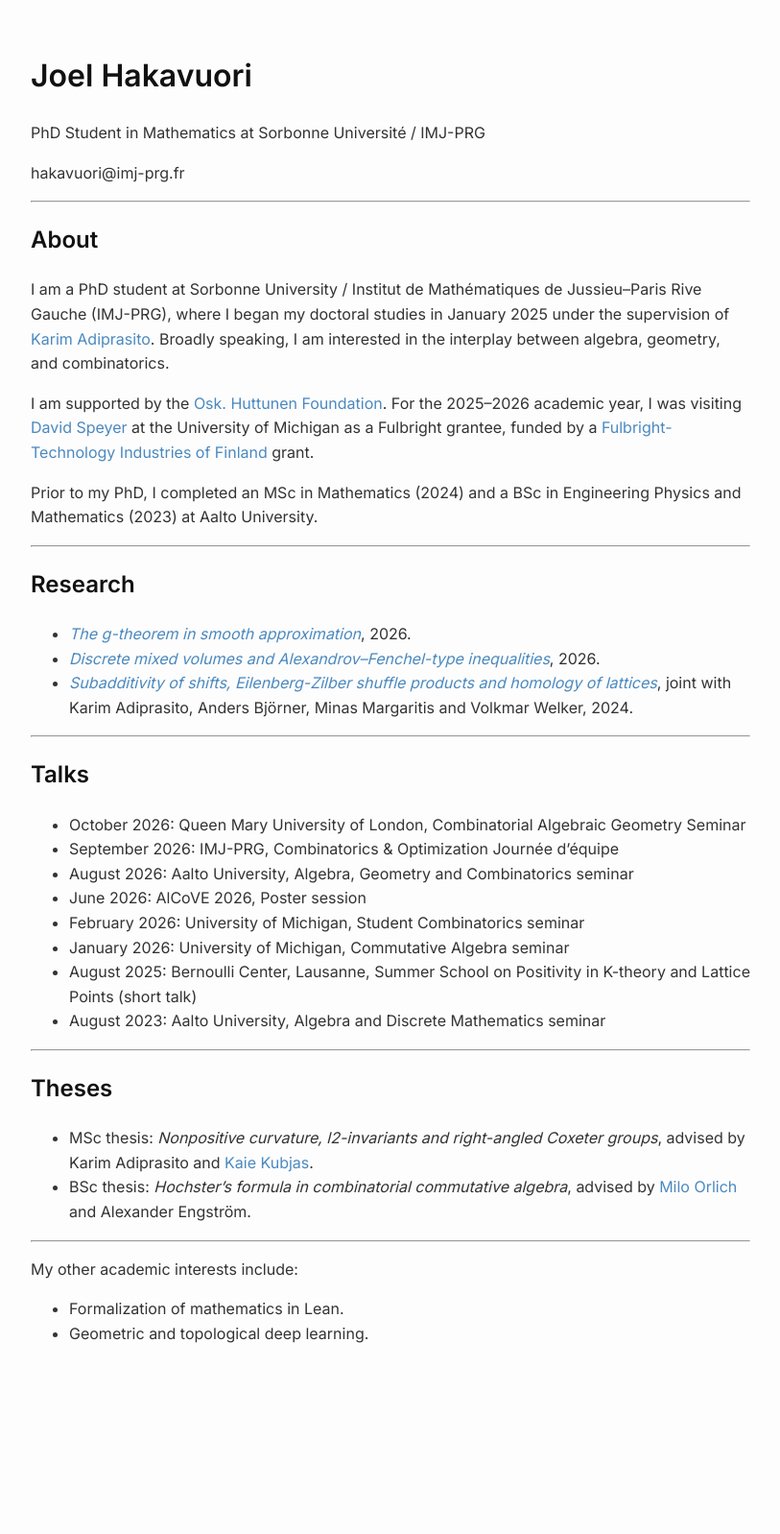
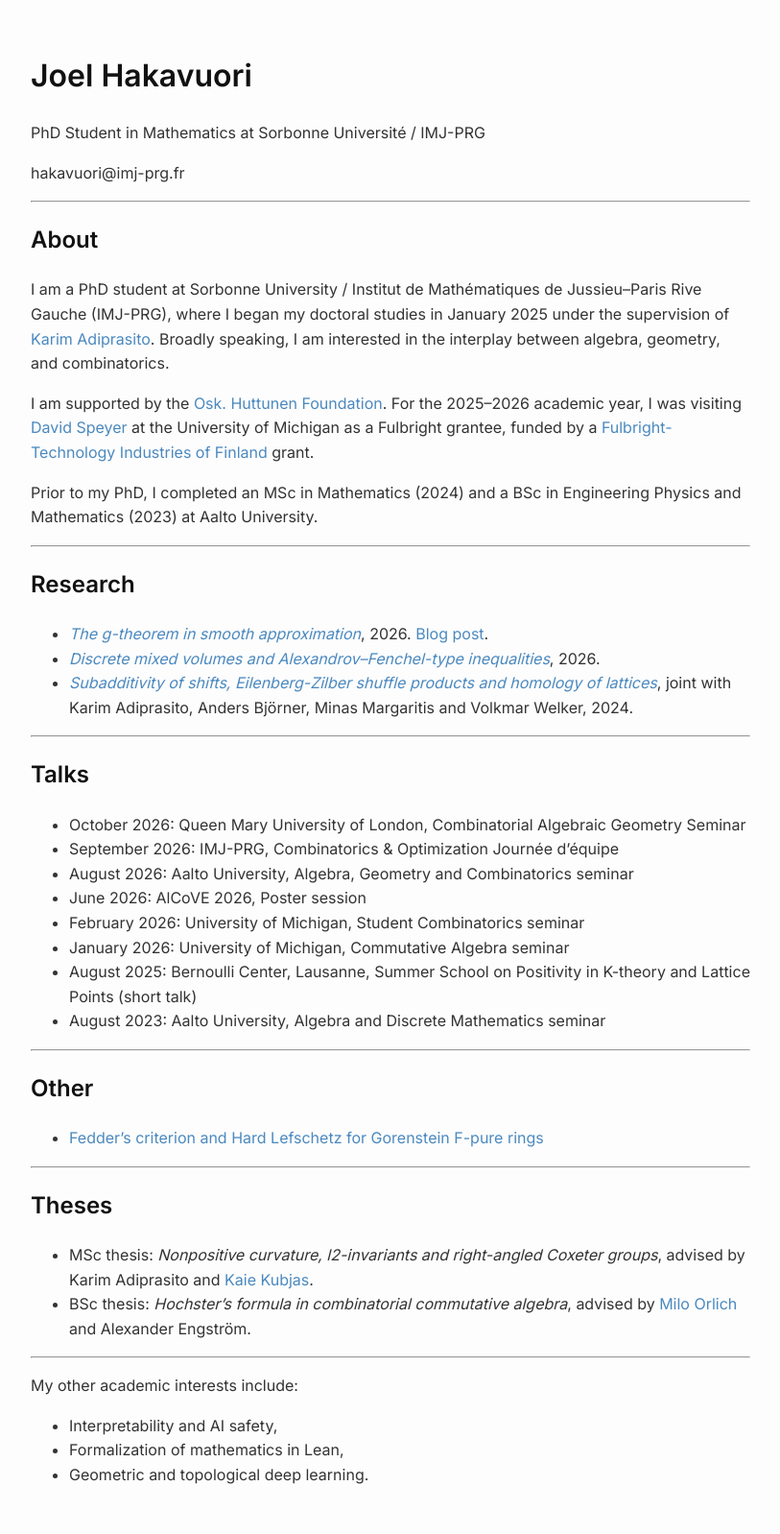
Before and after one commit to hakav/hakav.github.io, a Jekyll site: the page built from index.md, in a window 1280 px wide. Shown: the whole page at 96% size, without its empty margins (233-1046 px from the left). Built offline with Jekyll 4.4.1, drawn with Linux system fonts in a browser that asks for light colours; before the commit the page ends 1450 px from its top, so only the background shows below that.

Commit message:
Update index.md

```diff
--- a/index.md
+++ b/index.md
@@ -34,7 +34,7 @@ Prior to my PhD, I completed an MSc in Mathematics (2024) and a BSc in Engineeri
 ---
 
 ## Research
-- [*The g-theorem in smooth approximation*](https://arxiv.org/abs/2609.24790), 2026.
+- [*The g-theorem in smooth approximation*](https://arxiv.org/abs/2609.24790), 2026. [Blog post](https://kaguprasetya.com/2026/11/16/smooth-polytopes-die-zweite/).
 - [*Discrete mixed volumes and Alexandrov--Fenchel-type inequalities*](https://hal.science/hal-05774751), 2026.
 - [*Subadditivity of shifts, Eilenberg-Zilber shuffle products and homology of lattices*](https://arxiv.org/abs/2404.16643), joint with Karim Adiprasito, Anders Björner, Minas Margaritis and Volkmar Welker, 2024.
 
@@ -53,6 +53,12 @@ Prior to my PhD, I completed an MSc in Mathematics (2024) and a BSc in Engineeri
 
 ---
 
+## Other
+
+- [Fedder's criterion and Hard Lefschetz for Gorenstein F-pure rings](https://kaguprasetya.com/2026/06/11/pipe-dreams-in-commutative-algebra-purity-of-frobenius-and-gorenstein-domains-the-lefschetz-property-is-not-so-ubiquitous/)
+
+---
+
 ## Theses
 
 - MSc thesis: *Nonpositive curvature, l2-invariants and right-angled Coxeter groups*, advised by Karim Adiprasito and [Kaie Kubjas](https://www.kaiekubjas.com/).
@@ -61,5 +67,6 @@ Prior to my PhD, I completed an MSc in Mathematics (2024) and a BSc in Engineeri
 ---
 
 My other academic interests include:
-- Formalization of mathematics in Lean.
+- Interpretability and AI safety,
+- Formalization of mathematics in Lean,
 - Geometric and topological deep learning.
```
